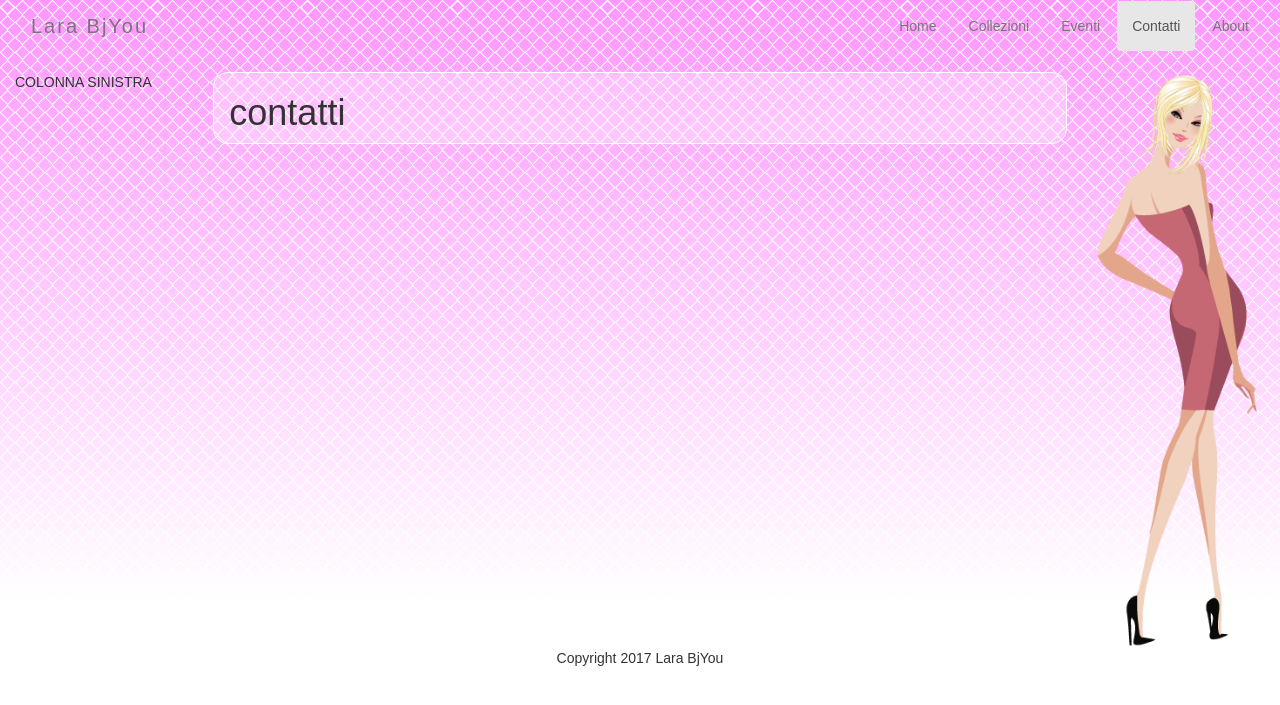
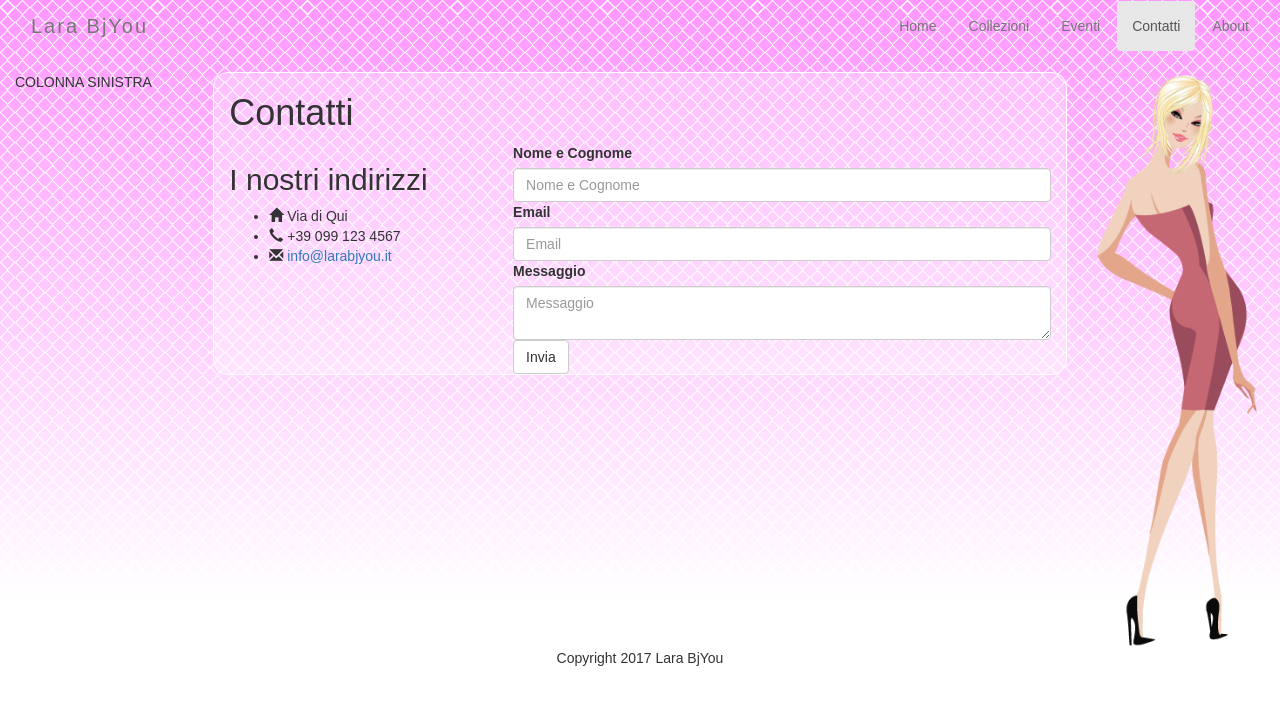
Before and after one commit to superqwe/vetrina17, a Django app: page /vetrina/contatti/ in a window 1280 px wide. Shown: the top 705 px of the page. Run offline with Django 3.2, Linux system fonts and the light colour scheme; some libraries are stand-ins or nearby versions.

Commit message:
bozza contatti

```diff
--- a/templates/vetrina/contatti.html
+++ b/templates/vetrina/contatti.html
@@ -4,7 +4,41 @@
 {% block section %}
 
 <section>
-    <h1>contatti</h1>
+    <h1>Contatti</h1>
+
+    <div class="row">
+
+        <div class="col-md-4 indirizzi">
+            <h2>I nostri indirizzi</h2>
+
+            <ul class="contatti">
+                <li><span class="glyphicon glyphicon-home"></span> Via di Qui</li>
+                <li><span class="glyphicon glyphicon-earphone"></span> +39 099 123 4567</li>
+                <li><span class="glyphicon glyphicon-envelope"></span> <a href="mailto:info@larabjyou.it">info@larabjyou.it</a>
+                </li>
+            </ul>
+        </div>
+
+        <div class="col-md-8 form">
+            <form action="">
+                <div class="form-goup">
+                    <label for="nome">Nome e Cognome</label>
+                    <input type="text" class="form-control" id="nome" placeholder="Nome e Cognome">
+                </div>
+                <div class="form-goup">
+                    <label for="email">Email</label>
+                    <input type="text" class="form-control" id="email" placeholder="Email">
+                </div>
+                <div class="form-goup">
+                    <label for="messaggio">Messaggio</label>
+                    <textarea type="text" class="form-control" id="messaggio" placeholder="Messaggio"></textarea>
+                </div>
+                <button type="submit" class="btn btn-default">Invia</button>
+            </form>
+        </div>
+
+    </div>
+
 </section>
 
 {% endblock %}
```
